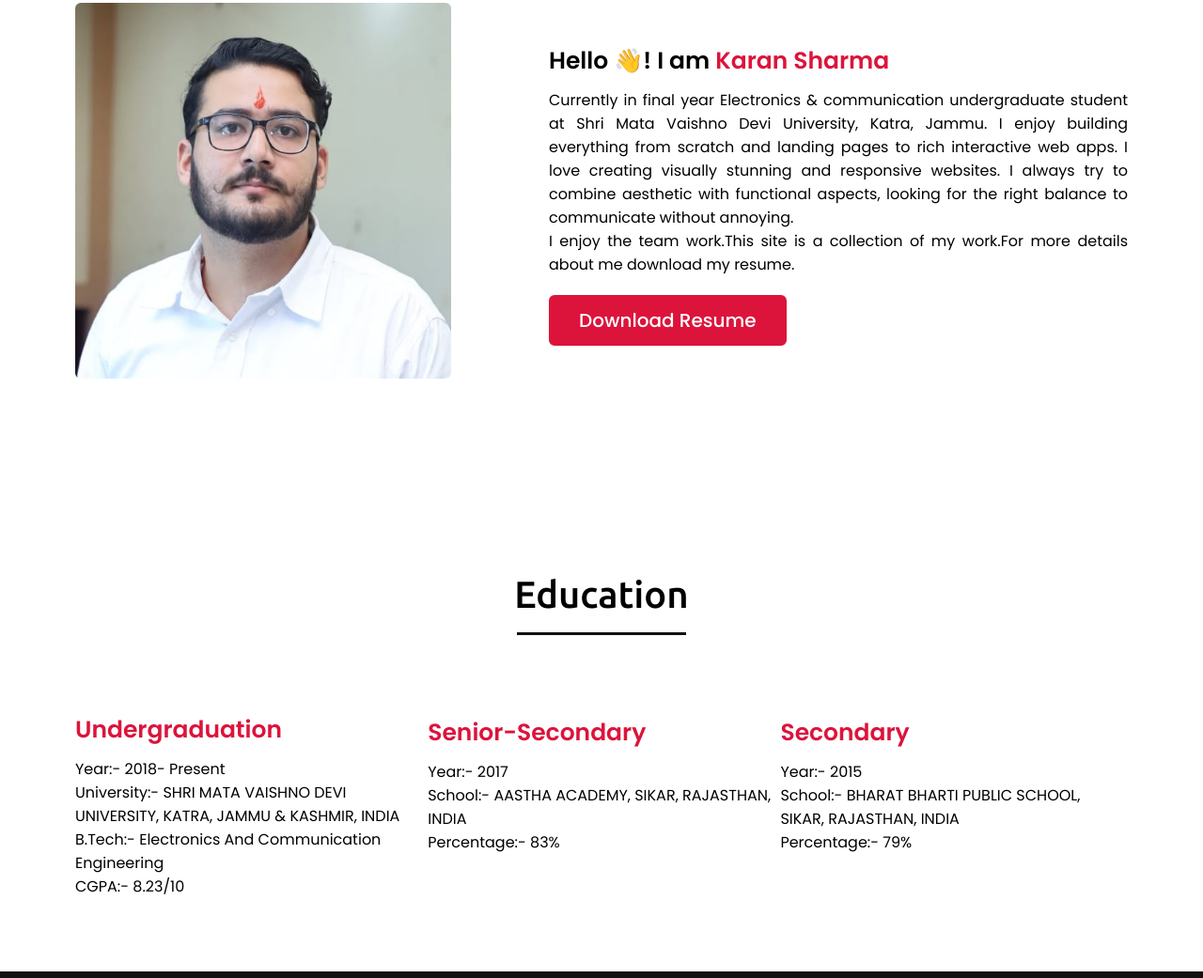
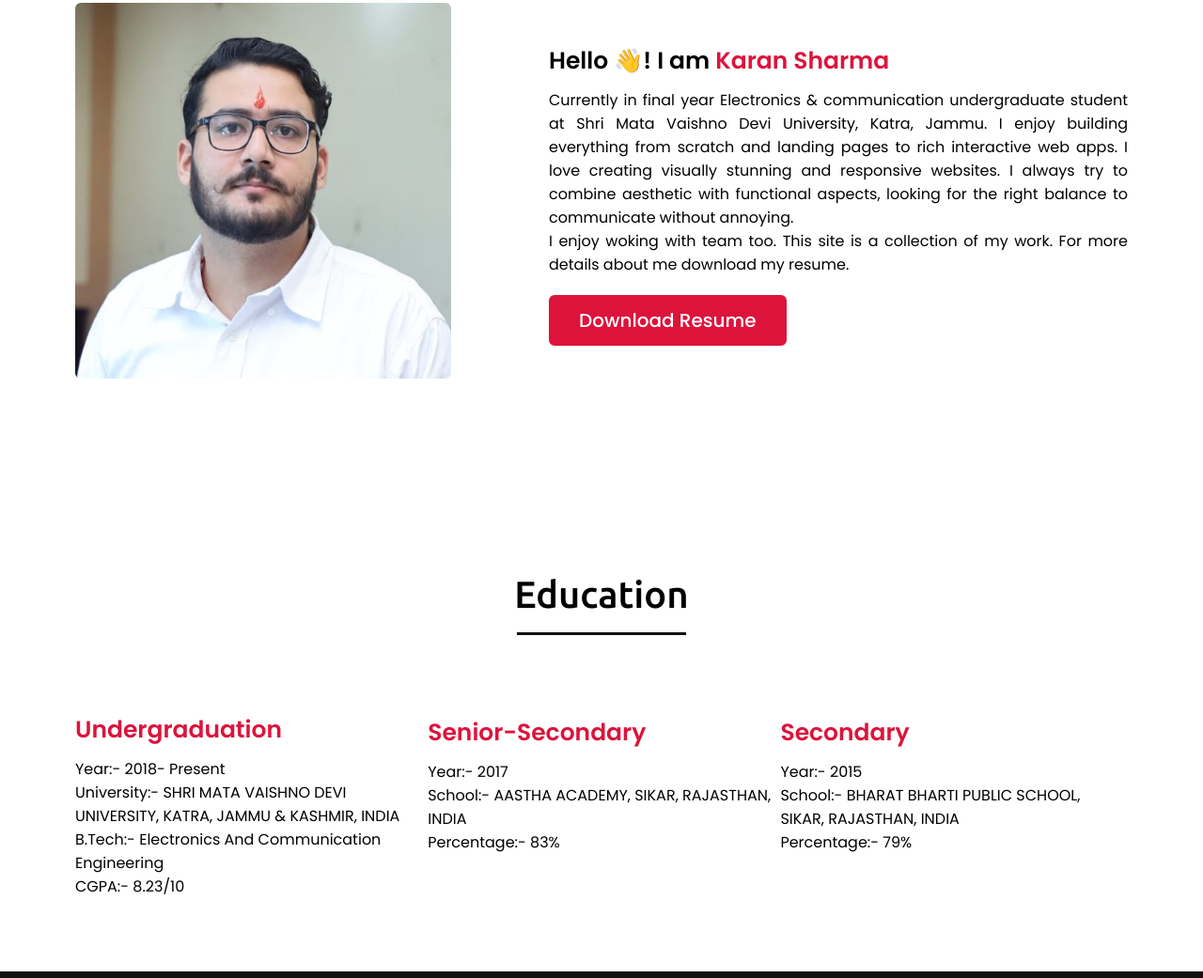
Before and after one commit to karan-sharma-2312/karanresume, a plain HTML site: page index.html in a window 1280 px wide. Shown: the part 1023-2064 px from the top of the page at 94% size. Drawn offline with nearby package versions, Linux system fonts and the light colour scheme.

Commit message:
Update index.html

```diff
--- a/index.html
+++ b/index.html
@@ -55,7 +55,7 @@
                 <div class="column right">
                     <div class="text">Hello 👋! I am <span>Karan Sharma</span></div>
                     <p>Currently in final year Electronics & communication undergraduate student at Shri Mata Vaishno Devi University, Katra, Jammu. I enjoy building everything from scratch and landing pages to rich interactive web apps. I love creating visually stunning and responsive websites. I always try to combine aesthetic with functional aspects, looking for the right balance to communicate without annoying. </p>
-                    <p> I enjoy the team work.This site is a collection of my work.For more details about me download my resume.</p>
+                    <p> I enjoy woking with team too. This site is a collection of my work. For more details about me download my resume.</p>
                     <a href="https://drive.google.com/file/d/1odG3UTmuaBY7vt5Jf47DC_g_x3WwoJcy/view?usp=sharing" target="_blank">Download Resume</a>
                 </div>
             </div>
```
